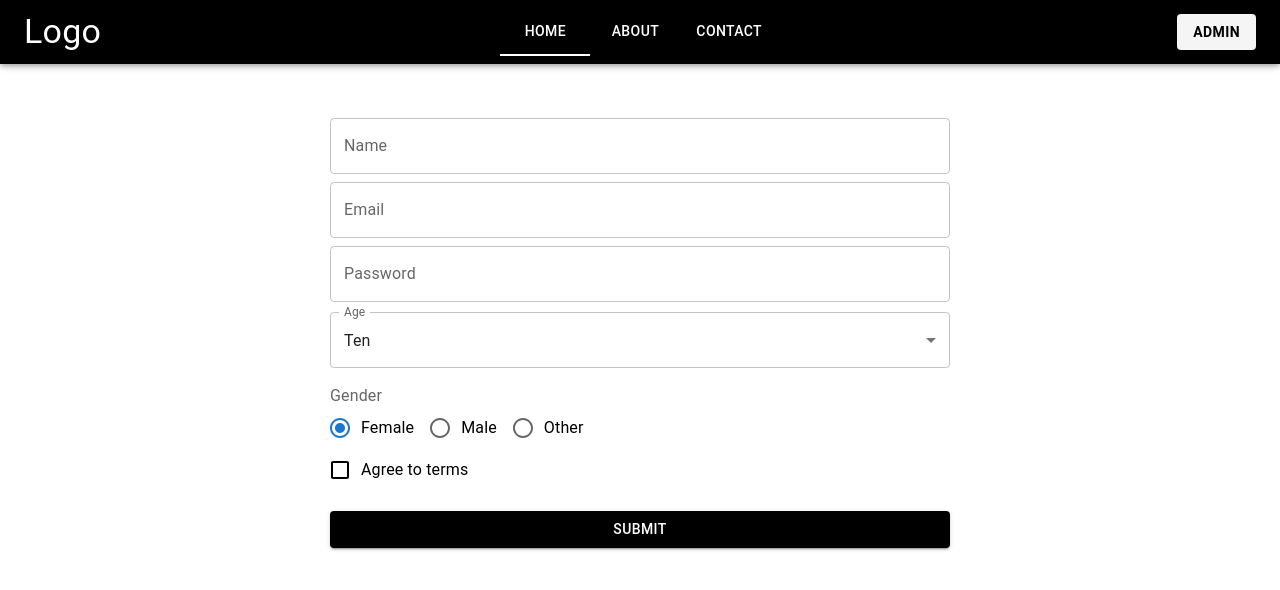
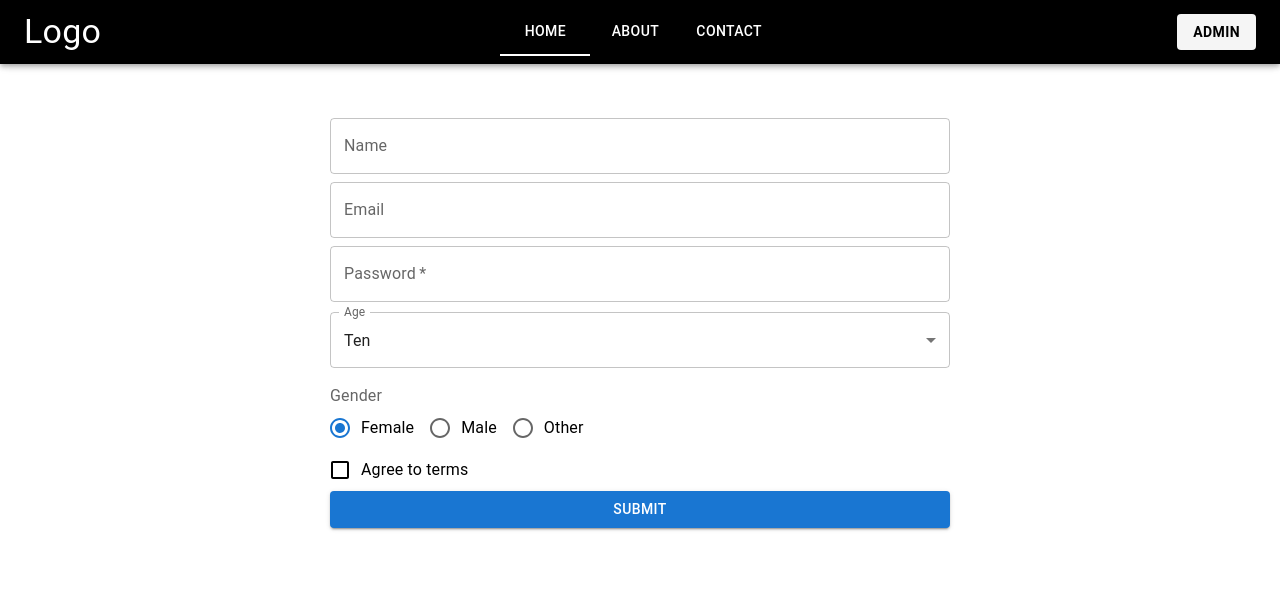
Before and after one commit to SachiSingh98/MaterialUI, a React (Create React App) app: page /contact in a window 1280 px wide. Shown: the top 590 px of the page. Built offline with nearby package versions, Linux system fonts and the light colour scheme.

Commit message:
Added the helpertext in the form fields

```diff
--- a/src/PracticeProject/Contact.js
+++ b/src/PracticeProject/Contact.js
@@ -20,7 +20,12 @@ import { useForm } from "react-hook-form";
 
 export default function Contact() {
   const [age , setage] = useState(10)
-  const { register, handleSubmit, formState: { errors } } = useForm();
+  const { register, handleSubmit, formState: { errors } } = useForm({
+    defaultValues:{
+      age:10,
+      genders:"Female"
+    }
+  });
   const { data, setdata } = useContext(InfoContext);
   const [gender, setGender] = useState("Female");
 
@@ -55,10 +60,11 @@ export default function Contact() {
 
           <TextField
             name="email"
-            type="email"
             variant="outlined"
             label="Email"
             sx={{ marginTop: 1, width: "100%" }}
+            error={Boolean(errors.email)}
+            helperText={Boolean(errors.email)? <Typography component={"span"} variant="body2" >Invalid Email</Typography> :null}
             {...register("email", { required: true, pattern: /^[^\s@]+@[^\s@]+\.[^\s@]+$/ })}
           />
 
@@ -68,7 +74,10 @@ export default function Contact() {
             type="password"
             variant="outlined"
             label="Password"
-            {...register("password")}
+            required
+            error={Boolean(errors.password)}
+            helperText={Boolean(errors.password)? <Typography component={"span"} variant="body2" >Min length should be 6</Typography> :null}
+            {...register("password" , {minLength:6})}
           />
 
           <FormControl style={{ marginTop: "10px", width: "100%" }}>
@@ -125,13 +134,9 @@ export default function Contact() {
 
           <Button
             type="submit"
-            style={{
-              marginTop: "20px",
-              color: "white",
-              backgroundColor: "black",
-            }}
             sx={{ width: "100%" }}
             variant="contained"
+            disabled={Boolean(errors.email)}
           >
             Submit
           </Button>
```
